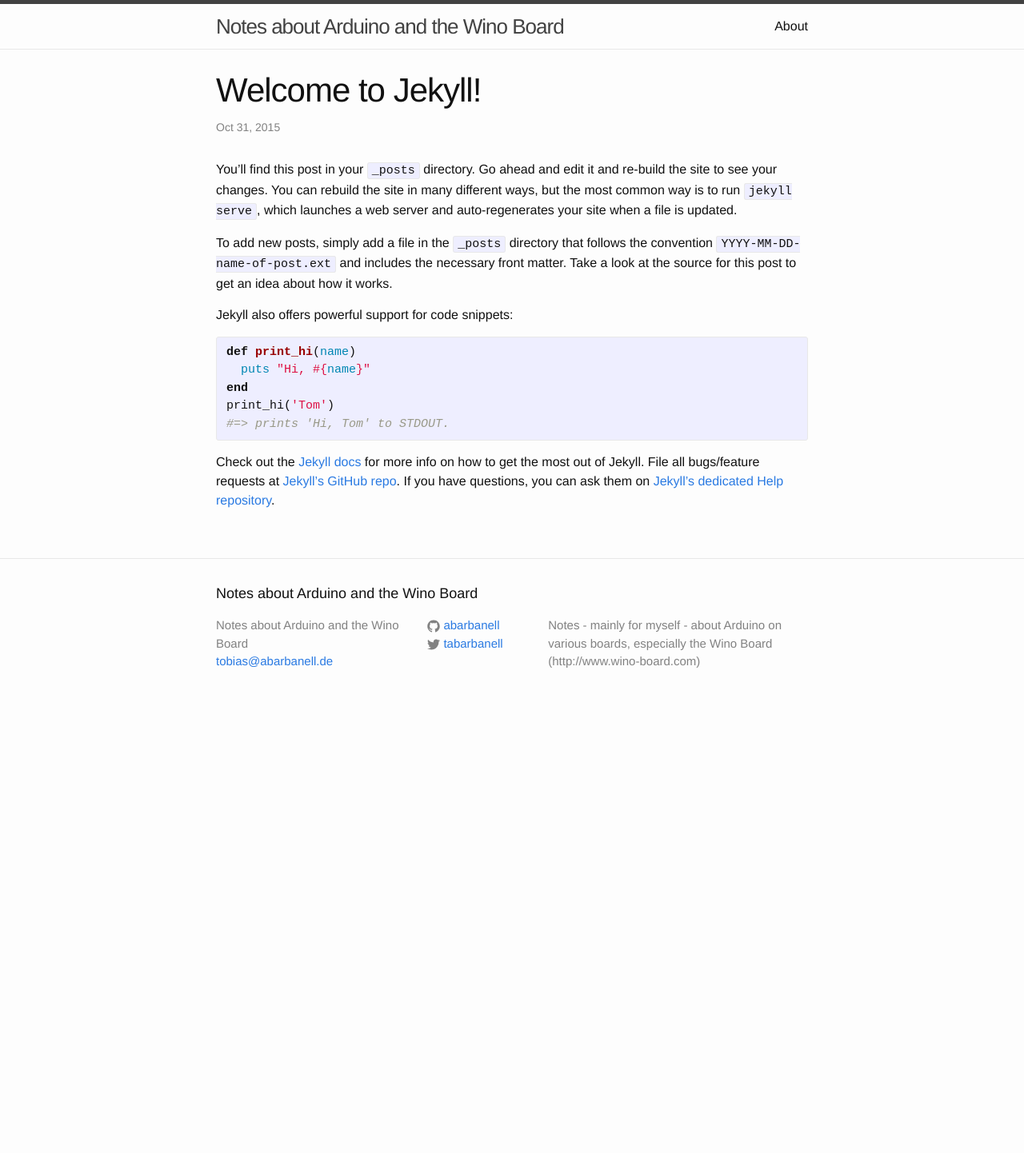
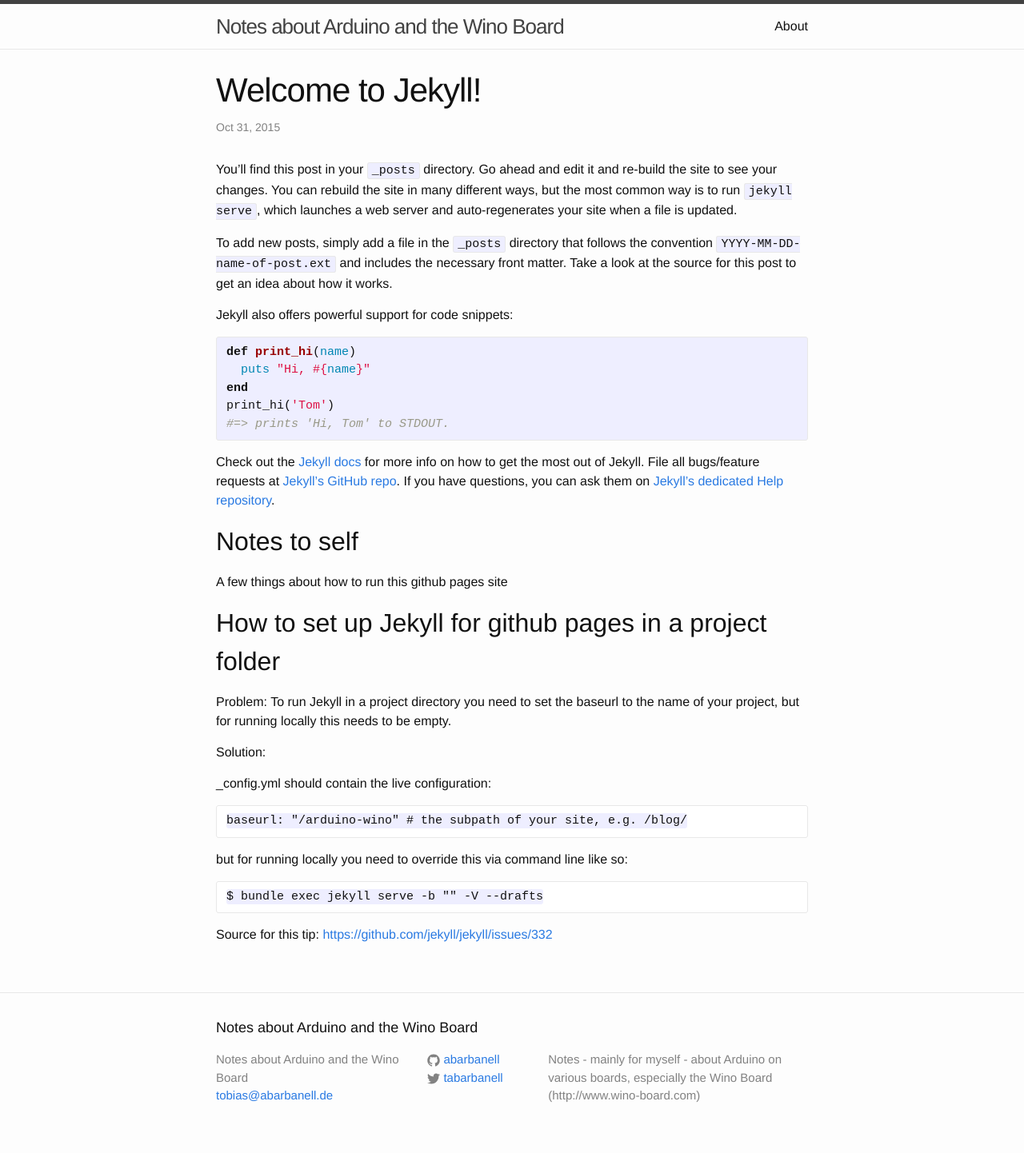
Before and after one commit to abarbanell/arduino-wino, a Jekyll site: the page built from _posts/2015-10-31-welcome-to-jekyll.markdown, in a window 1280 px wide. Shown: the whole page at 80% size. Built offline with Jekyll 4.4.1, drawn with Linux system fonts in a browser that asks for light colours; before the commit the page ends 900 px from its top, so only the background shows below that.

Commit message:
quick tip Wino reset

````diff
--- a/_posts/2015-10-31-welcome-to-jekyll.markdown
+++ b/_posts/2015-10-31-welcome-to-jekyll.markdown
@@ -20,6 +20,33 @@
 
 Check out the [Jekyll docs][jekyll] for more info on how to get the most out of Jekyll. File all bugs/feature requests at [Jekyll’s GitHub repo][jekyll-gh]. If you have questions, you can ask them on [Jekyll’s dedicated Help repository][jekyll-help].
 
+## Notes to self
+
+A few things about how to run this github pages site
+
+## How to set up Jekyll for github pages in a project folder
+
+Problem: To run Jekyll in a project directory you need to set the
+baseurl to the name of your project, but for running locally this
+needs to be empty.
+
+Solution:
+
+_config.yml should contain the live configuration:
+
+```
+baseurl: "/arduino-wino" # the subpath of your site, e.g. /blog/
+```
+
+but for running locally you need to override this via command line like so:
+
+```
+$ bundle exec jekyll serve -b "" -V --drafts
+```
+
+Source for this tip: [https://github.com/jekyll/jekyll/issues/332](https://github.com/jekyll/jekyll/issues/332#issuecomment-18952908)
+
+
 [jekyll]:      http://jekyllrb.com
 [jekyll-gh]:   https://github.com/jekyll/jekyll
 [jekyll-help]: https://github.com/jekyll/jekyll-help
````
Also changed, not shown: _drafts/wino-unbox.md (added, +46 -0 lines), _posts/2015-10-31-Arduino-Wino-Reset.md (added, +28 -0 lines), img/reset.jpeg (added).
